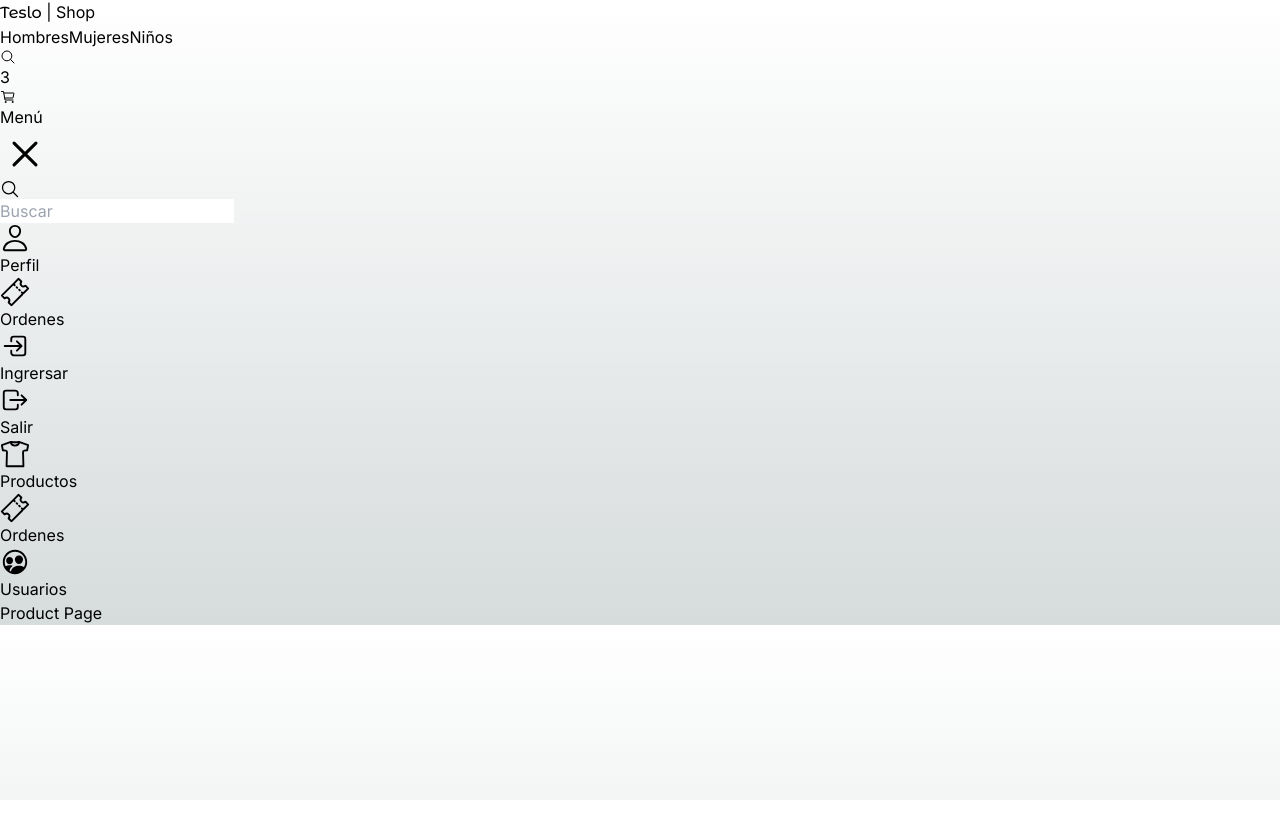
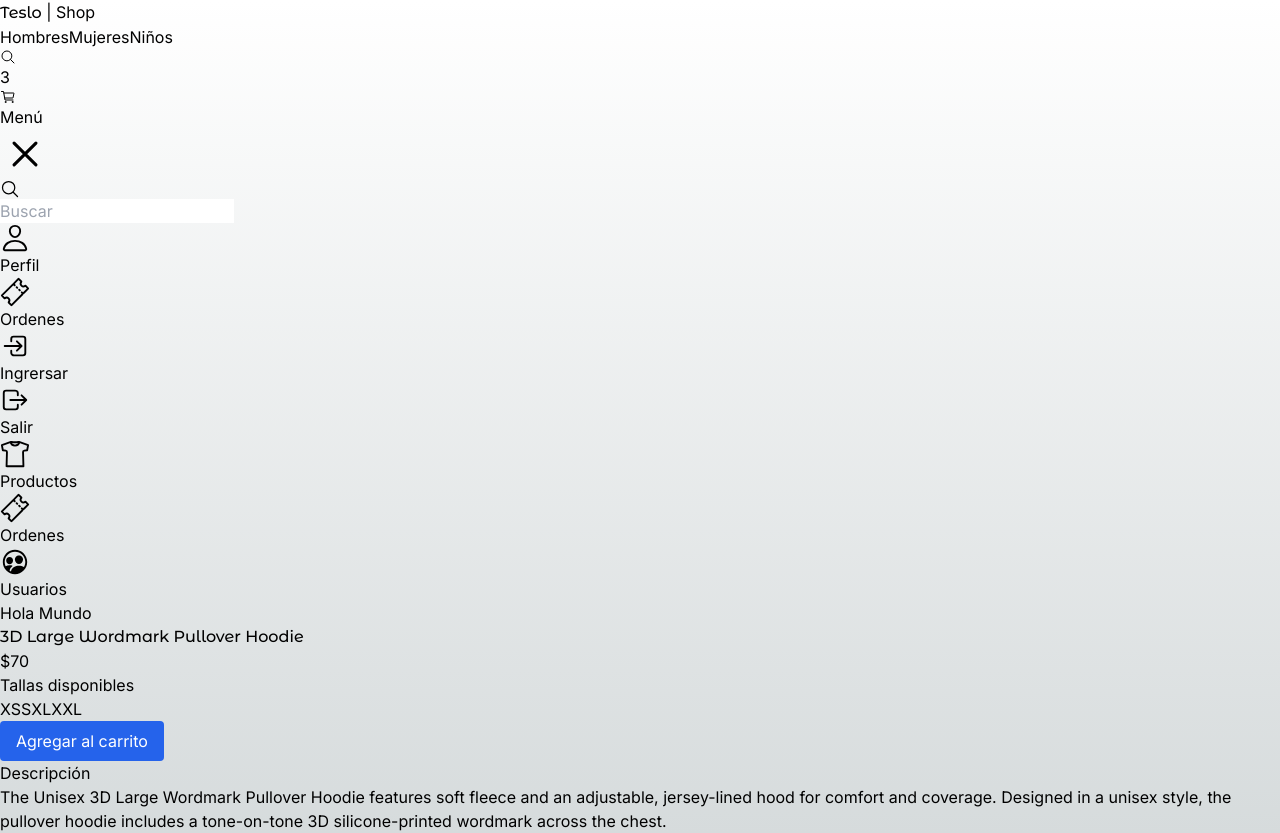
Before and after one commit to sergyroller/sample-ecommerce-nextjs, a Next.js app: page /product/3d_large_wordmark_pullover_hoodie in a window 1280 px wide. Before the commit the page ends 800 px from the top, so only its background shows below. Built offline with nearby package versions, Linux system fonts and the light colour scheme.

Commit message:
feat(product): add size selection functionality for clothing and design for product page

```diff
--- a/src/app/(shop)/product/[slug]/page.tsx
+++ b/src/app/(shop)/product/[slug]/page.tsx
@@ -1,7 +1,51 @@
-export default function Default() {
+import { SizeSelector } from "@/components";
+import { titleFont } from "@/config/fonts";
+import { initialData } from "@/seed/seed";
+import { notFound } from "next/navigation";
+
+interface Props {
+   params: {
+      slug: string
+   }
+}
+
+
+export default function Default({ params }: Props) {
+
+   const { slug } = params;
+   const product = initialData.products.find(product => product.slug === slug);
+
+   if(!product) {
+      notFound()
+   }
+
    return (
-      <div>
-         <h1>Product Page</h1>
+      <div className="mt-5 mb-20 grid md:grid-cols-3 gap-3">
+         {/* Slideshow */}
+
+         <div className="col-span-1 md:col-span-2">
+            <h1>Hola Mundo</h1>
+
+         </div>
+
+         {/* Detalles */}
+         <div className="col-span-1 px-5">
+            <h1 className={`${titleFont.className} antialiased font-bold text-xl`}>{ product.title }</h1>
+            <p className="text-lg mb-5">${ product.price }</p>
+
+            {/* Selector de Tallas */}
+            <SizeSelector selectedSize={product.sizes[1]} availableSizes={product.sizes} />
+
+            {/* Selector de Cantidad */}
+
+            {/* Botón */}
+
+            <button className="btn-primary my-5">Agregar al carrito</button>
+
+            {/* Descripción */}
+            <h3 className="font-bold text-sm">Descripción</h3>
+            <p className="font-light">{ product.description }</p>
+         </div>
       </div>
    );
 }
--- a/src/components/index.ts
+++ b/src/components/index.ts
@@ -1,5 +1,8 @@
 export * from './products/product-grid/ProductGrid';
 export * from './products/product-grid/ProductGridItem';
+
+
+export * from './product/size-selector/SizeSelector';
 
 
 export * from './ui/not-found/PageNotFound';
--- /dev/null
+++ b/src/components/product/size-selector/SizeSelector.tsx
@@ -0,0 +1,33 @@
+import type { Size } from "@/interfaces";
+import clsx from "clsx";
+
+interface Props {
+   selectedSize: Size;
+   availableSizes: Size[];
+}
+
+
+export const SizeSelector = ({selectedSize, availableSizes}: Props) => {
+  return (
+    <div className="my-5">
+      <h3 className="font-bold mb-4 ">Tallas disponibles</h3>
+
+      <div className="flex">
+         {
+            availableSizes.map (size => (
+               <button
+               key={size}
+                className={clsx(
+                  "mx-2 hover:underline text-lg",
+                  {
+                     'underline': size === selectedSize
+                  }
+                )}>
+                  {size}
+               </button>
+            ))
+         }
+      </div>
+    </div>
+  )
+}
```
Also changed, not shown: src/app/(shop)/product/not-found.tsx (added, +7 -0 lines).
